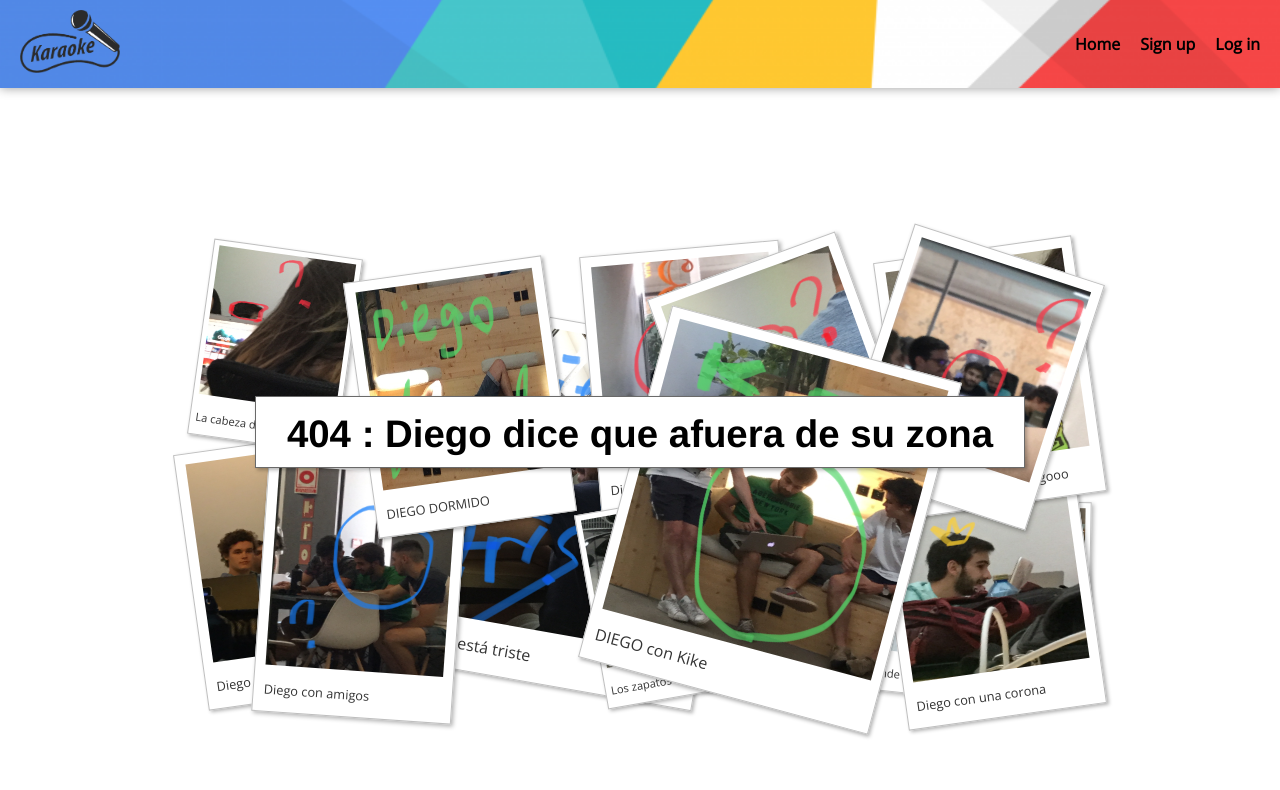
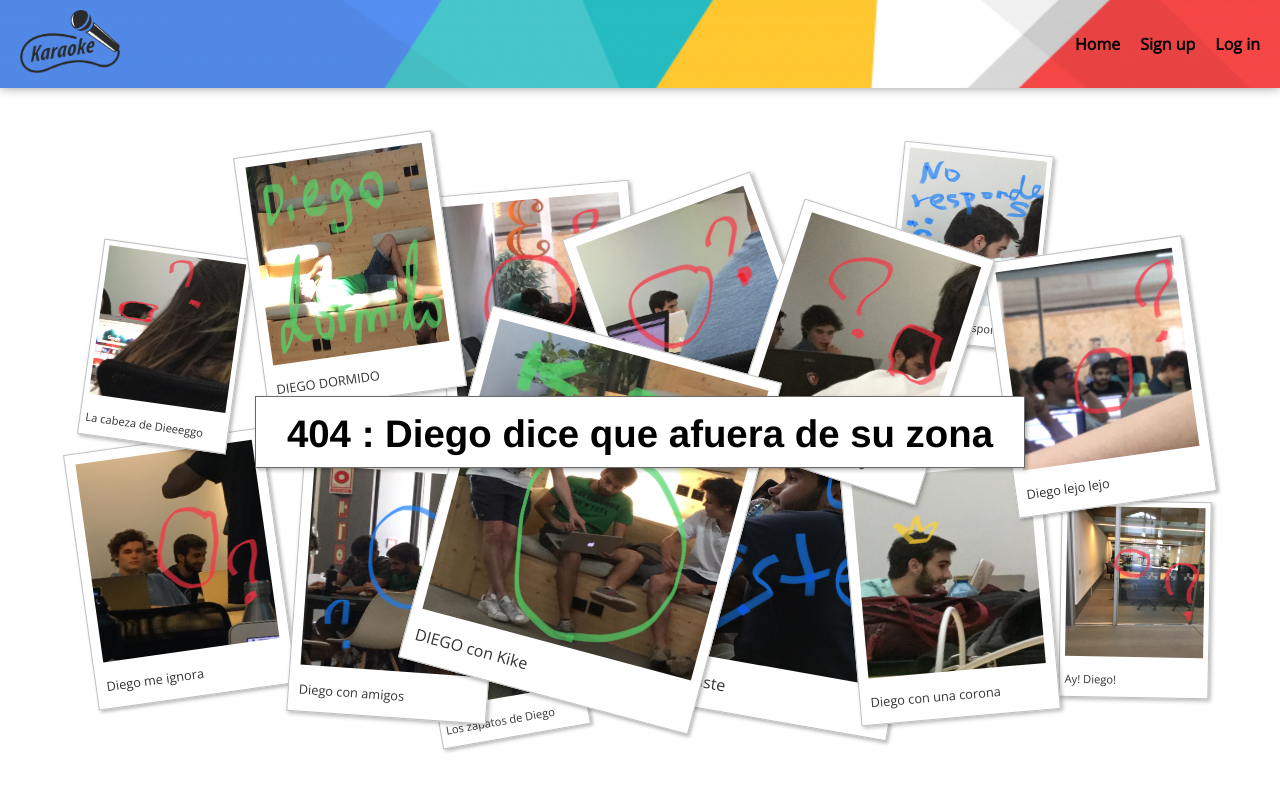
Before and after one commit to VeroMinyu/karaoke, an Angular app in the folder client/: page /error in a window 1280 px wide. Shown: the top 790 px of the page. Built offline with nearby package versions, Linux system fonts and the light colour scheme; no server answers.

Commit message:
fin de jueves

```diff
--- a/client/src/app/notfound/notfound.component.css
+++ b/client/src/app/notfound/notfound.component.css
@@ -1,8 +1,7 @@
 body {
     background-color: #E9E9E9;
     color: #333;
-    font-family:"Lucida handwriting", "Snell Roundhand", "Helvetica Neue",Arial,Helvetica,sans-serif;
-    font-size: 16px;
+    font-size: 20px;
 }
 
 .amp {
@@ -52,13 +51,12 @@ a img {
 
 .photo-album {
     position: relative;
-    width: 100%;
+    width: 95%;
     margin: 0 auto;
     max-width: 70em;
     height: 450px;
     margin-top: 10em;
     min-width: 800px;
-    max-width: 900px;
 }
 .photo-album .polaroid {
     position: absolute;
@@ -99,8 +97,8 @@ a img {
     height: 300px;
 }
 .photo-album .img1 {
-    bottom: 10px;
-    right: 365px;
+    bottom: -20px;
+    right: 280px;
     -webkit-transform: rotate(10deg);
     -moz-transform: rotate(10deg);
     transform: rotate(10deg);
@@ -113,46 +111,46 @@ a img {
     transform: rotate(-4deg);
 }
 .photo-album .img3 {
-    left: 400px;
-    top: 0;
+    left: 360px;
+    top: -60px;
     -webkit-transform: rotate(-5deg);
     -moz-transform: rotate(-5deg);
     transform: rotate(-5deg);
 }
 .photo-album .img4 {
-    top: 10px;
-    left: 495px;
+    top: -50px;
+    left: 520px;
     -webkit-transform: rotate(-20deg);
     -moz-transform: rotate(-20deg);
     transform: rotate(-20deg);
 }
 .photo-album .img5 {
     bottom: 0;
-    right: 0;
+    right: -10px;
     -webkit-transform: rotate(1deg);
     -moz-transform: rotate(1deg);
     transform: rotate(1deg);
 }
 .photo-album .img6 {
-    bottom: 10px;
+    top: -100px;
     right: 156px;
     -webkit-transform: rotate(6deg);
     -moz-transform: rotate(6deg);
     transform: rotate(6deg);
 }
 .photo-album .img7 {
-    bottom:0;
-    left:400px;
+    bottom:-40px;
+    left:345px;
     -webkit-transform: rotate(-10deg);
     -moz-transform: rotate(-10deg);
     transform: rotate(-10deg);
 }
 .photo-album .img8 {
     bottom: -20px;
-    left: 700px;
-    -webkit-transform: rotate(-8deg);
-    -moz-transform: rotate(-8deg);
-    transform: rotate(-8deg);
+    left: 770px;
+    -webkit-transform: rotate(-5deg);
+    -moz-transform: rotate(-5deg);
+    transform: rotate(-5deg);
 }
 .photo-album .img9 {
     bottom: 0;
@@ -176,7 +174,7 @@ a img {
     transform: rotate(-8deg);
 }
 .photo-album .img12 {
-    top: 0;
+    top: -25px;
     left: 680px;
     -webkit-transform: rotate(18deg);
     -moz-transform: rotate(18deg);
@@ -184,21 +182,21 @@ a img {
 }
 .photo-album .img13 {
     bottom: -20px;
-    right: 630px;
+    right: 705px;
     -webkit-transform: rotate(4deg);
     -moz-transform: rotate(4deg);
     transform: rotate(4deg);
 }
 .photo-album .img14 {
     top: 90px;
-    left: 430px;
+    left: 360px;
     -webkit-transform: rotate(15deg);
     -moz-transform: rotate(15deg);
     transform: rotate(15deg);
 }
 .photo-album .img15 {
     left:170px;
-    top:20px;
+    top:-105px;
     -webkit-transform: rotate(-8deg);
     -moz-transform: rotate(-8deg);
     transform: rotate(-8deg);
--- a/client/src/app/notfound/notfound.component.html
+++ b/client/src/app/notfound/notfound.component.html
@@ -18,8 +18,8 @@
     <a href="" class="medium polaroid img9"><img src="../../assets/Diego Not Found/IMG_0419.jpg" alt="">Diego me ignora</a>
 
 		<a href="" class="polaroid img10"><img src="../../assets/Diego Not Found/IMG_0420.jpg" alt="">La cabeza de Dieeeggo</a>
-		<a href="" class="medium polaroid img11"><img src="../../assets/Diego Not Found/IMG_0421.jpg" alt="">Dieeeeeggoooooooggooo</a>
-		<a href="" class="medium polaroid img12"><img src="../../assets/Diego Not Found/IMG_0427.jpg" alt="">Diego lejo lejo</a>
+		<a href="" class="medium polaroid img11"><img src="../../assets/Diego Not Found/IMG_0427.jpg" alt="">Diego lejo lejo</a>
+		<a href="" class="medium polaroid img12"><img src="../../assets/Diego Not Found/IMG_0421.jpg" alt="">Dieeegggogooogogoo</a>
 		<a href="" class="medium polaroid img13"><img src="../../assets/Diego Not Found/IMG_0580.jpg" alt="">Diego con amigos</a>
 		<a href="" class="large polaroid img14"><img src="../../assets/Diego Not Found/IMG_0584.jpg" alt="">DIEGO con Kike</a>
 		<a href="" class="medium polaroid polaroid img15"><img src="../../assets/Diego Not Found/IMG_0586.jpg" alt="">DIEGO DORMIDO</a>
```
